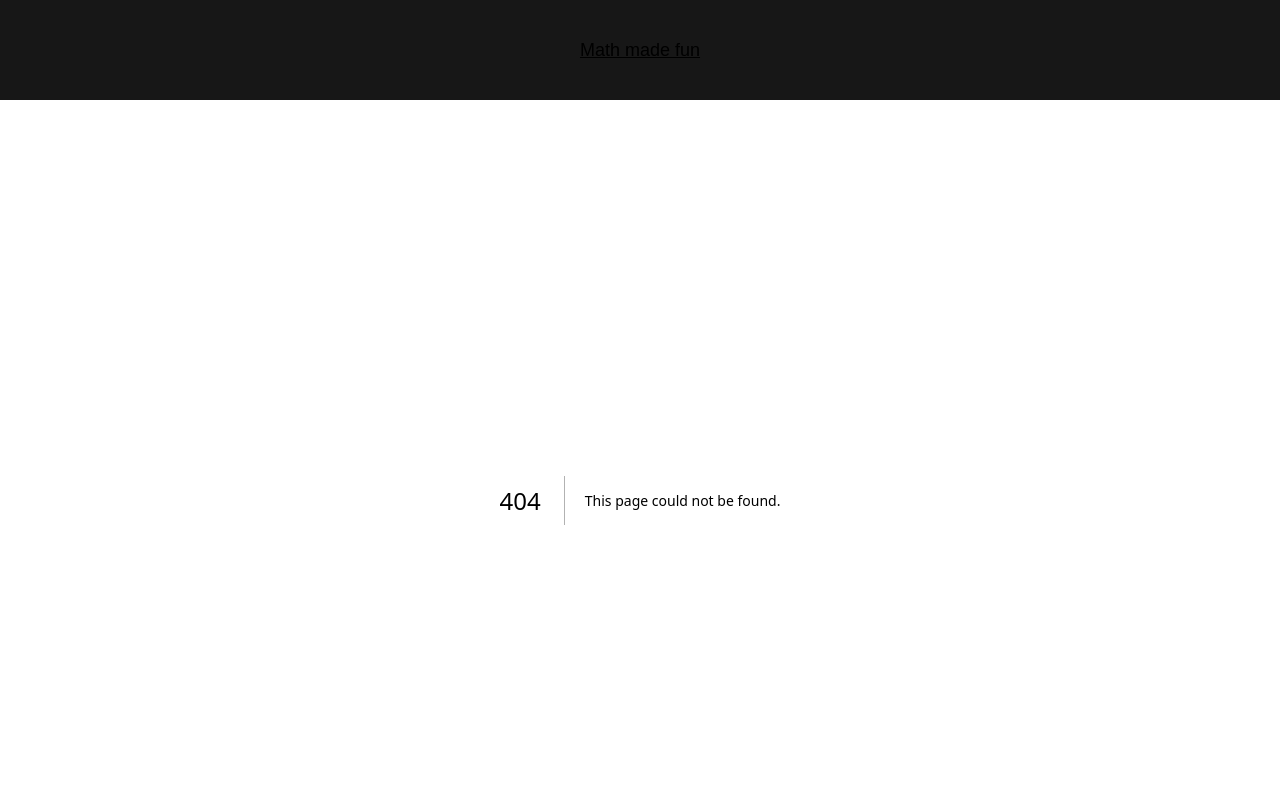
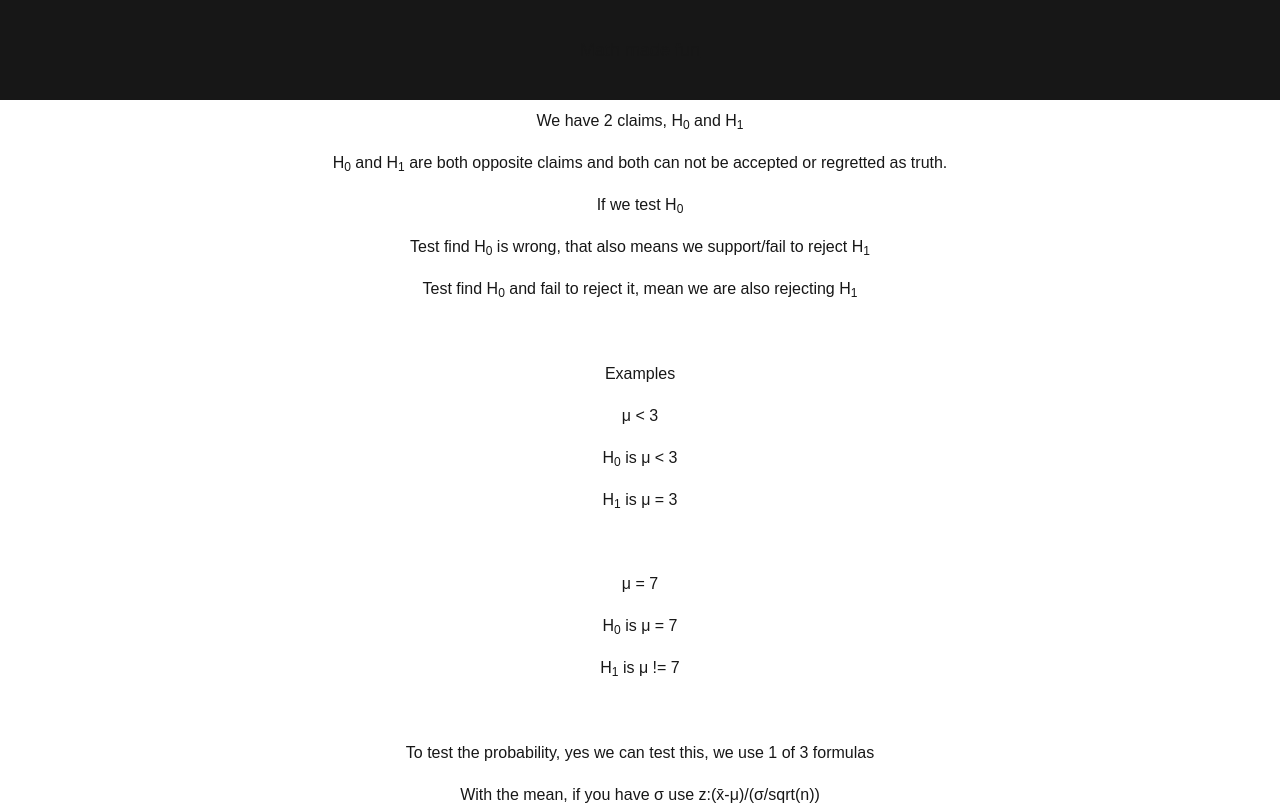
Before and after one commit to RisingSatalite/math-made-fun, a Next.js app: page /advance/statictics/hypothesisTesting in a window 1280 px wide. Before the commit this address had no page. Shown: the top 805 px of the page. Built offline with nearby package versions, Linux system fonts and the light colour scheme.

Commit message:
hypothesis testing

```diff
--- /dev/null
+++ b/src/app/advance/statictics/hypothesisTesting/page.js
@@ -0,0 +1,25 @@
+export default function HypothesisTesting() {
+return (
+    <div className="grid items-center justify-items-center min-h-screen">
+        <p>We have 2 claims, H<sub>0</sub> and H<sub>1</sub></p>
+        <p>H<sub>0</sub> and H<sub>1</sub> are both opposite claims and both can not be accepted or regretted as truth.</p>
+        <p>If we test H<sub>0</sub></p>
+        <p>Test find H<sub>0</sub> is wrong, that also means we support/fail to reject H<sub>1</sub></p>
+        <p>Test find H<sub>0</sub> and fail to reject it, mean we are also rejecting H<sub>1</sub></p>
+        <br/>
+        <p>Examples</p>
+        <p>μ &lt; 3</p>
+        <p>H<sub>0</sub> is μ &lt; 3</p>
+        <p>H<sub>1</sub> is μ = 3</p>
+        <br/>
+        <p>μ = 7</p>
+        <p>H<sub>0</sub> is μ = 7</p>
+        <p>H<sub>1</sub> is μ != 7</p>
+        <br/>
+        <p>To test the probability, yes we can test this, we use 1 of 3 formulas</p>
+        <p>With the mean, if you have σ use z:(x̄-μ)/(σ/sqrt(n))</p>
+        <p>With the mean, if you have s use t:(x̄-μ)/(s/sqrt(n))</p>
+        <p>To use proportion, use z:(p̂-p)/sqrt(p*q/n)</p>
+    </div>
+);
+}
```
